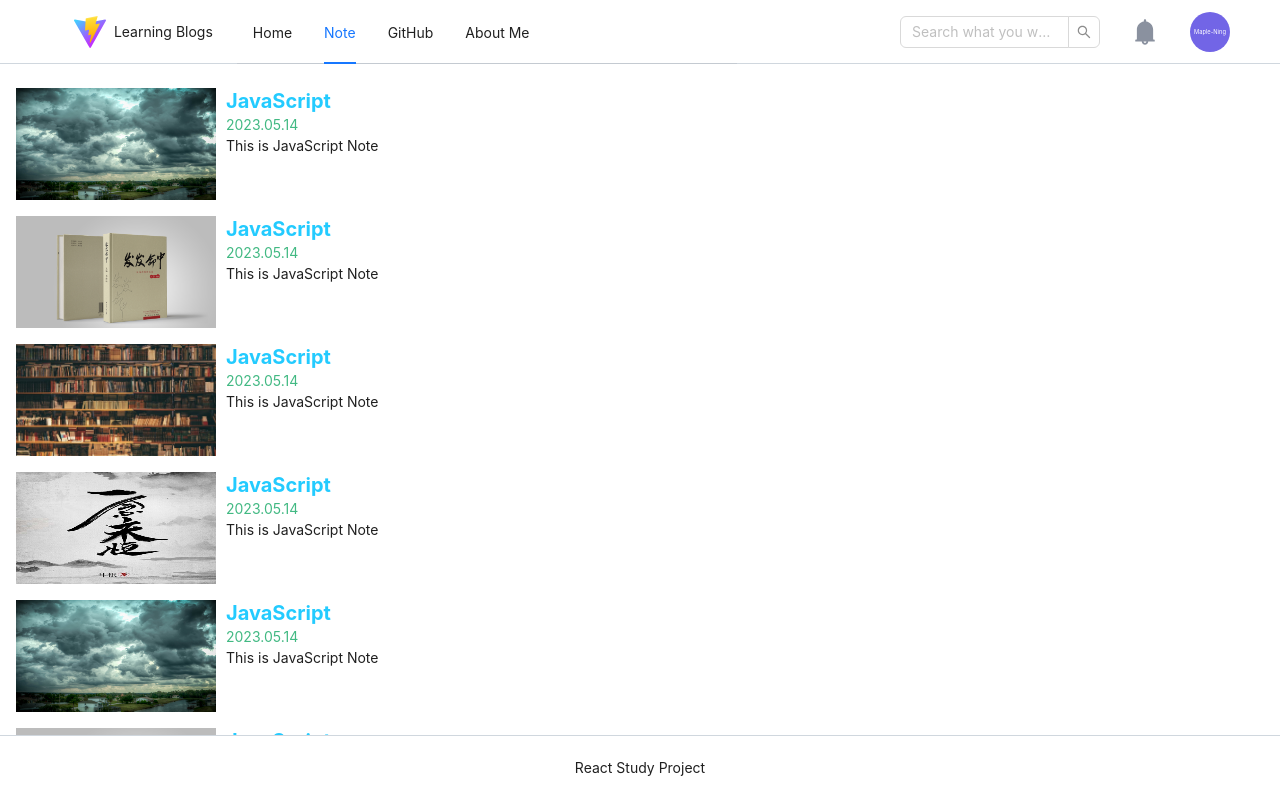
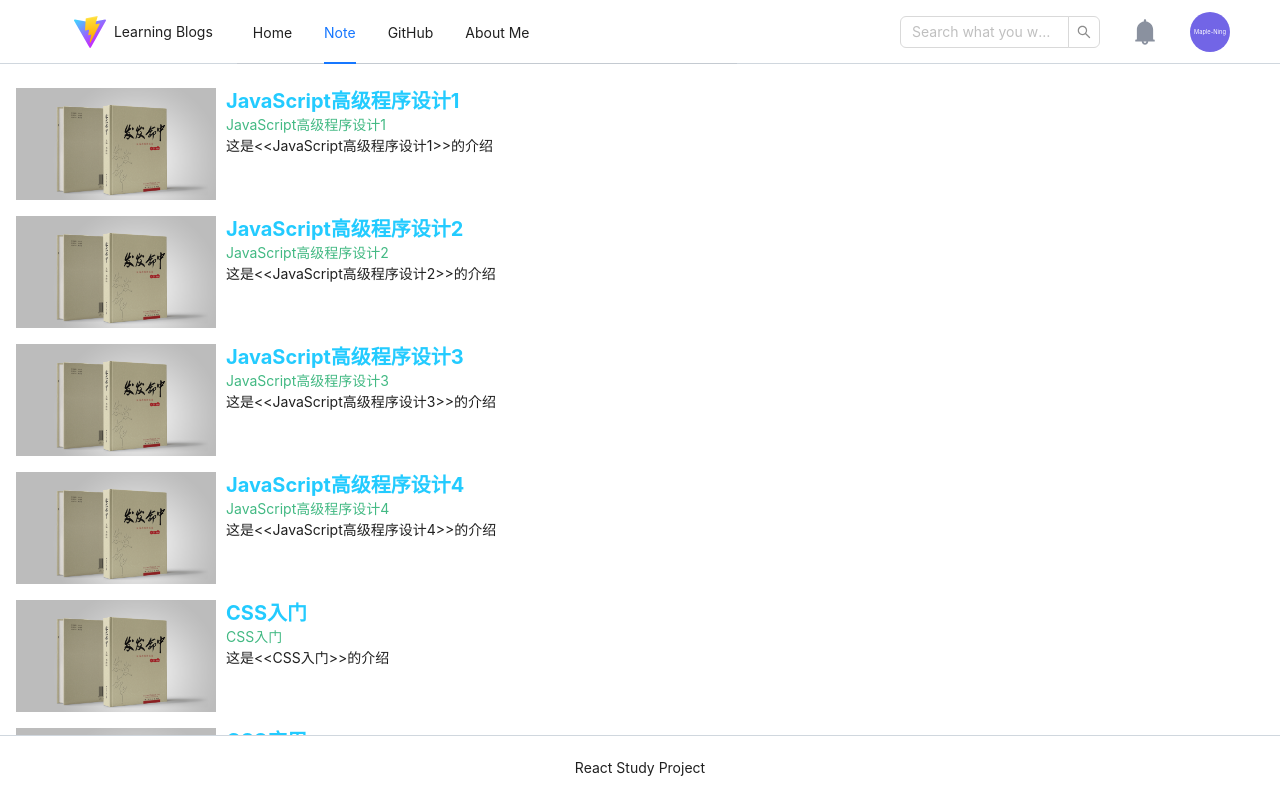
Before and after one commit to Maple-ning/react-vite-app, a React (Vite) app: page /home in a window 1280 px wide. Both pictures are taken after a click on the item "Note". Built offline with nearby package versions, Linux system fonts and the light colour scheme; data requests are answered from the project's data file.

Commit message:
请求封装

```diff
--- a/package.json
+++ b/package.json
@@ -15,7 +15,7 @@
     "antd": "^5.8.2",
     "antd-style": "^3.4.4",
     "autoprefixer": "^10.4.14",
-    "axios": "^1.4.0",
+    "axios": "^1.5.0",
     "bootstrap": "^5.3.1",
     "dayjs": "^1.11.9",
     "embla-carousel-react": "^7.1.0",
--- /dev/null
+++ b/src/api/home.tsx
@@ -0,0 +1,8 @@
+import request from "@/utils/request";
+
+export const getHomeList = () => {
+  return request({
+    method: "get",
+    url: "/home",
+  })
+}
--- a/src/pages/About/index.scss
+++ b/src/pages/About/index.scss
@@ -6,18 +6,67 @@
 .about-card {
   height: 100%;
   padding: 16px;
-  border-radius: 4px;
-  background-color: #fff;
+  display: flex;
 }
 
+.major-card {
+  flex: 1 1 auto;
+  display: flex;
+  flex-direction: column;
+}
+
+.minor-card {
+  width: 240px;
+  background: #fff;
+  margin-left: 12px;
+  flex: 0 0 auto;
+  display: flex;
+  flex-direction: column;
+}
 
 .profile-wrapper {
+  padding: 40px 24px;
   display: flex;
   justify-content: center;
+  background: #fff;
+  border-bottom: 1px solid #e4e6eb;
   .profile-box {
-    width: 150px;
-    height: 150px;
+    width: 100px;
+    height: 100px;
+    margin-right: 24px;
     border-radius: 50%;
     border: 1px solid gray;
   }
+  .profile-box > img {
+    width: 100%;
+    height: 100%;
+    border-radius: 50%;
+    object-fit: cover;
+  }
+  .info-box {
+    flex: 1;
+    .info-username {
+      font-size: 20px;
+      width: 600px;
+      line-height: 1.2;
+    }
+    .info-hobby {
+      font-size: 15px;
+      color: pink;
+    }
+    .info-intro {
+      font-size: 15px;
+      color: #4a68ad;
+    }
+    & > div:not(:last-child) {
+      margin-bottom: 10px;
+    }
+  }
 }
+
+.detail-wrapper {
+  background: #fff;
+  margin-top: 12px;
+  flex: 1 1 auto;
+  padding: 24px;
+}
--- a/src/pages/About/index.tsx
+++ b/src/pages/About/index.tsx
@@ -1,11 +1,52 @@
 import React from "react";
 import "./index.scss";
+import { loadImage } from "@/utils/image";
+import { Tabs } from 'antd';
+import type { TabsProps } from 'antd';
+
+const onChange = (key: string) => {
+  console.log(key);
+};
+
+const items: TabsProps['items'] = [
+  {
+    key: '1',
+    label: '动态',
+  },
+  {
+    key: '2',
+    label: '文章',
+  },
+  {
+    key: '3',
+    label: '收藏',
+  },
+  {
+    key: '4',
+    label: '最近点赞',
+  },
+];
 
 const About: React.FC = () => {
   return <div className="about-view root">
-    <div className="about-card card-shadow">
-      <div className="profile-wrapper">
-        <div className="profile-box"></div>
+    <div className="about-card">
+      <div className="major-card">
+        <div className="profile-wrapper card-shadow">
+          <div className="profile-box">
+            <img src={loadImage("avatar.png")} alt="" />
+          </div>
+          <div className="info-box">
+            <div className="info-username">Maple-Ning</div>
+            <div className="info-hobby">游戏、前端</div>
+            <div className="info-intro">想努力学习的人</div>
+          </div>
+        </div>
+        <div className="detail-wrapper card-shadow">
+          <Tabs defaultActiveKey="1" items={items} onChange={onChange} />
+        </div>
+      </div>
+      <div className="minor-card card-shadow">
+
       </div>
     </div>
   </div>;
--- a/src/pages/Home/index.tsx
+++ b/src/pages/Home/index.tsx
@@ -1,75 +1,23 @@
-import React from "react";
+import React, { useState,useEffect } from "react";
 import { useNavigate } from "react-router-dom";
 import { loadImage } from "@/utils/image";
+import { getHomeList } from "@/api/home";
 import "./index.scss";
 import { Image, Tag, Carousel } from 'antd';
 
 const Home: React.FC = () => {
-  const articles = [
-    {
-      name: "JavaScript高级程序设计",
-      type: "JavaScript",
-      id: 123,
-    },
-    {
-      name: "JavaScript高级程序设计",
-      type: "JavaScript",
-      id: 123,
-    },
-    {
-      name: "JavaScript高级程序设计",
-      type: "JavaScript",
-      id: 123,
-    },
-    {
-      name: "JavaScript高级程序设计",
-      type: "JavaScript",
-      id: 123,
-    },
-    {
-      name: "JavaScript高级程序设计",
-      type: "JavaScript",
-      id: 123,
-    },
-    {
-      name: "JavaScript高级程序设计",
-      type: "JavaScript",
-      id: 123,
-    },
-    {
-      name: "JavaScript高级程序设计",
-      type: "JavaScript",
-      id: 123,
-    },
-    {
-      name: "JavaScript高级程序设计",
-      type: "JavaScript",
-      id: 123,
-    },
-    {
-      name: "JavaScript高级程序设计",
-      type: "JavaScript",
-      id: 123,
-    },
-  ];
-  const pictures = [
-    {
-      url: "sky.jpg",
-      name: "123",
-    },
-    {
-      url: "book.jpg",
-      name: "123",
-    },
-    {
-      url: "book1.jpeg",
-      name: "123",
-    },
-    {
-      url: "yinianyongheng.jpg",
-      name: "123",
-    },
-  ]
+  const [articles,setArticles] = useState([]);
+  const [pictures,setPictures] = useState([]);
+  useEffect(()=>{
+    getHomeList().then((res)=>{
+      if(res.code === 200){
+        setArticles(res.data);
+      }
+    })
+  },[])
+  useEffect(()=>{
+    setPictures(articles.slice(0,4));
+  },[articles])
 
   const contentStyle: React.CSSProperties = {
     margin: 0,
@@ -117,8 +65,7 @@ const Home: React.FC = () => {
                   style={{ width: "100%" }}
                   preview={false}
                   className="article-image"
-                  src="https://zos.alipayobjects.com/rmsportal/jkjgkEfvpUPVyRjUImniVslZfWPnJuuZ.png"
-                />
+                  src={loadImage(item.url)}/>
               </div>
             })
           }
--- a/src/pages/Note/index.tsx
+++ b/src/pages/Note/index.tsx
@@ -1,36 +1,20 @@
-import React from "react";
+import React, { useState, useEffect } from "react";
 import { useNavigate } from "react-router-dom";
-import { Image, Tag, Carousel } from 'antd';
+import { Image } from 'antd';
+import { getHomeList } from "@/api/home";
 import { loadImage } from "@/utils/image";
 import "./index.scss";
 
 const Note: React.FC = () => {
-  const list = [
-    {
-      url: "sky.jpg",
-      name: "123",
-    },
-    {
-      url: "book.jpg",
-      name: "123",
-    },
-    {
-      url: "book1.jpeg",
-      name: "123",
-    },
-    {
-      url: "yinianyongheng.jpg",
-      name: "123",
-    },
-    {
-      url: "sky.jpg",
-      name: "123",
-    },
-    {
-      url: "book.jpg",
-      name: "123",
-    },
-  ];
+  const [list, setList] = useState([]);
+  useEffect(() => {
+    getHomeList().then((res) => {
+      if (res.code === 200) {
+        setList(res.data);
+      }
+    })
+  }, []);
+
   const navigate = useNavigate();
   const toDetail = () => navigate("/note/123");
   return <div className="note-view root">
@@ -45,9 +29,9 @@ const Note: React.FC = () => {
             />
           </div>
           <div className="detail-wrapper">
-            <div className="article-title">JavaScript</div>
-            <div className="article-publish-time">2023.05.14</div>
-            <div className="article-intro">This is JavaScript Note</div>
+            <div className="article-title">{item.name}</div>
+            <div className="article-publish-time">{item.name}</div>
+            <div className="article-intro">{item.introduce}</div>
           </div>
         </div>
       }
--- /dev/null
+++ b/src/service/db.json
@@ -0,0 +1,80 @@
+{
+  "posts": [
+    {
+      "id": 1,
+      "title": "json-server",
+      "author": "typicode"
+    }
+  ],
+  "comments": [
+    {
+      "id": 1,
+      "body": "some comment",
+      "postId": 1
+    }
+  ],
+  "profile": {
+    "name": "typicode"
+  },
+  "home": {
+    "code":200,
+    "data":[
+      {
+        "name":"JavaScript高级程序设计1",
+        "type":"JavaScript",
+        "url":"book.jpg",
+        "time":"2023-08-31",
+        "introduce":"这是<<JavaScript高级程序设计1>>的介绍"
+      },
+      {
+        "name":"JavaScript高级程序设计2",
+        "type":"JavaScript",
+        "url":"book.jpg",
+        "time":"2023-08-31",
+        "introduce":"这是<<JavaScript高级程序设计2>>的介绍"
+      },
+      {
+        "name":"JavaScript高级程序设计3",
+        "type":"JavaScript",
+        "url":"book.jpg",
+        "time":"2023-08-31",
+        "introduce":"这是<<JavaScript高级程序设计3>>的介绍"
+      },
+      {
+        "name":"JavaScript高级程序设计4",
+        "type":"JavaScript",
+        "url":"book.jpg",
+        "time":"2023-08-31",
+        "introduce":"这是<<JavaScript高级程序设计4>>的介绍"
+      },
+      {
+        "name":"CSS入门",
+        "type":"CSS",
+        "url":"book.jpg",
+        "time":"2023-08-31",
+        "introduce":"这是<<CSS入门>>的介绍"
+      },
+      {
+        "name":"CSS应用",
+        "type":"CSS",
+        "url":"book.jpg",
+        "time":"2023-08-31",
+        "introduce":"这是<<CSS应用>>的介绍"
+      },
+      {
+        "name":"CSS高级进阶",
+        "type":"CSS",
+        "url":"book.jpg",
+        "time":"2023-08-31",
+        "introduce":"这是<<CSS高级进阶>>的介绍"
+      },
+      {
+        "name":"应用CSS",
+        "type":"CSS",
+        "url":"book.jpg",
+        "time":"2023-08-31",
+        "introduce":"这是<<应用CSS>>的介绍"
+      }
+    ]
+  }
+}
--- /dev/null
+++ b/src/utils/request.tsx
@@ -0,0 +1,65 @@
+import axios, { AxiosRequestConfig } from 'axios';
+import { message } from 'antd';
+
+const http = axios.create({
+  baseURL: "http://localhost:5000/",
+  headers: {
+    "Content-Type": "application/json",
+  },
+  timeout: 3000,
+  withCredentials: false// 跨域时候允许携带凭证
+});
+
+// 请求拦截器
+http.interceptors.request.use((config) => {
+  const token = localStorage.getItem('token');
+  config.headers!.token = token;//非空断言!
+  return config;
+}, (error) => {
+  message.error("配置错误");
+  return Promise.reject(error);
+});
+
+// 响应拦截器
+http.interceptors.response.use(
+  (response: any) => {
+    return response.data;
+  },
+  (error) => {
+    // 处理响应错误
+    if (error.response) {
+      // 存在响应错误，根据状态码进行处理
+      if (error.response.status === 408) {
+        // 请求超时
+        // 进行相应的处理，如显示错误提示、重新发送请求等
+        message.error("请求超时");
+      } else {
+        // 其他错误状态码
+        // 进行相应的处理，如显示错误提示、跳转页面等
+        message.error("请求错误");
+      }
+    } else if (error.request) {
+      // 请求未收到响应，可能是网络错误或服务器未响应等
+      // 进行相应的处理，如显示网络错误提示、重试操作等
+      message.error("网络错误");
+    } else {
+      // 其他错误
+      // 进行相应的处理，如显示错误提示、跳转页面等
+      message.error("请求错误");
+    }
+    return Promise.reject(error);
+  }
+);
+
+export default function request (config:AxiosRequestConfig){
+  const {method='get',url='',data={}} = config;
+
+  switch(method.toUpperCase()){
+    case 'GET':
+      return http.get(url,{params:data})
+    case 'POST':
+      return http.post(url,data)
+    default:
+      return http(config)//其他参数 PUT,DEL
+  }
+}
```
Also changed, not shown: 1 other file (tests, documents, lock files or other folders).
